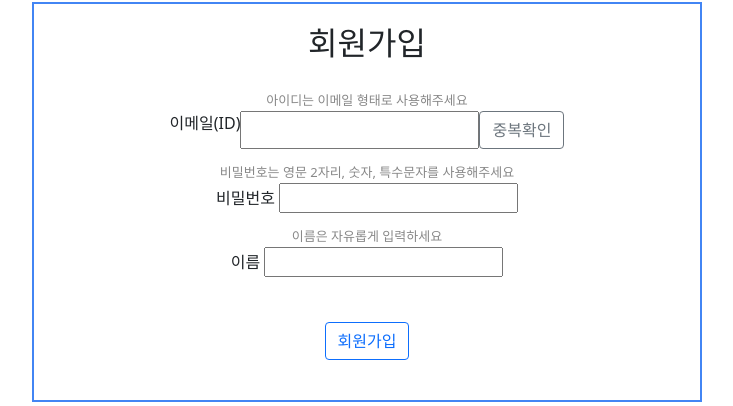
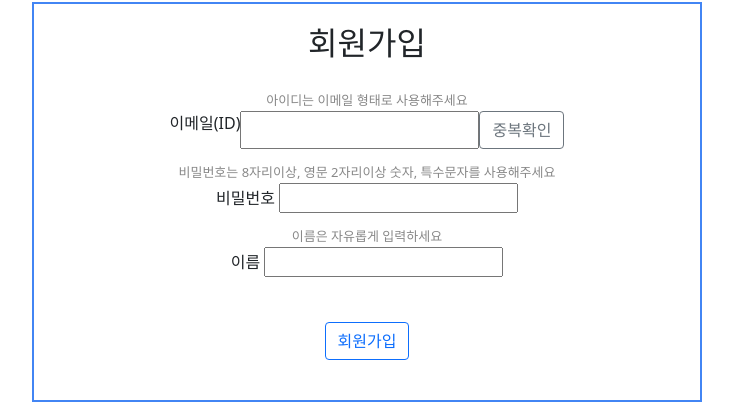
Before and after one commit to J-ungry/petroduce, a Flask app: page /signup in a window 1280 px wide. Shown: the part 198-604 px from the top of the page, without its empty margins (273-1006 px from the left). Run offline with Flask 2, Linux system fonts and the light colour scheme.

Commit message:
최종 수정

```diff
--- a/static/js/boardlist.js
+++ b/static/js/boardlist.js
@@ -55,7 +55,6 @@ $(document).ready(function(){
             body: JSON.stringify(data)
         }).then(res => {
             if(res.status===200){
-                alert("생성 완료 !")
                 location.href = '/boardlist';
             }else if(res.status===400){
                 alert("생성 실패 !")
--- a/static/js/changepassword.js
+++ b/static/js/changepassword.js
@@ -7,7 +7,7 @@ $(document).ready(function(){
         var regExpPw = /(?=.*\d{1,50})(?=.*[~`!@#$%\^&*()-+=]{1,50})(?=.*[a-zA-Z]{2,50}).{8,50}$/;
 
         if(regExpPw.test(newpw.value)==false){
-            alert("비밀번호는 숫자, 특수문자, 영어 2자리 이상을 사용해주세요")
+            alert("비밀번호는 8자리이상, 영문 2자리이상 숫자, 특수문자를 사용해주세요")
         }else{
             data = {
                 pw : newpw.value,
--- a/static/js/content.js
+++ b/static/js/content.js
@@ -114,7 +114,6 @@ $(document).ready(function(){
             body: JSON.stringify(data)
         }).then(res => {
             if(res.status===200){
-                alert("댓글 등록 완료")
                 location.href = `/content/${boardid.value}/${contentId.value}`
             }else if(res.status===400){
                 alert("생성 실패")
--- a/static/js/contentlist.js
+++ b/static/js/contentlist.js
@@ -57,7 +57,6 @@ $(document).ready(function(){
             body: JSON.stringify(data)
         }).then(res => {
             if(res.status===200){
-                alert("게시글 등록 성공!")
                 location.href =`/content/${boardId.value}`
             }else if(res.status===400){
                 alert("생성 실패")
--- a/static/js/login.js
+++ b/static/js/login.js
@@ -19,7 +19,6 @@ $(document).ready(function(){
             body: JSON.stringify(data)
         }).then(res => {
             if (res.status === 200){
-                alert("로그인 완료")
                 location.href = '/boardlist';
             } else{
                 alert("로그인 실패")
--- a/static/js/modify.js
+++ b/static/js/modify.js
@@ -54,7 +54,6 @@ $(document).ready(function(){
             body: JSON.stringify(data)
         }).then(res => {
             if(res.status===200){
-                alert("수정 완료 !")
                 location.href = `/content/${boardid.value}/${contentId.value}`
             }else if(res.status===400){
                 alert("수정 실패 !")
@@ -77,7 +76,7 @@ $(document).ready(function(){
             method:'DELETE'
         }).then(res => {
             if(res.status===200){
-                alert('삭제 성공 !')
+                alert('삭제 완료')
                 location.href=`/content/${boardid.value}`
             }else if(res.status===400){
                 alert('삭제 실패 !')
--- a/static/js/modifyuser.js
+++ b/static/js/modifyuser.js
@@ -40,7 +40,6 @@ $(document).ready(function(){
             body: JSON.stringify(data)
         }).then(res =>{
             if(res.status===200){
-                alert('수정 완료 !')
                 location.href = `/userdetail`
             }else if(res.status===400){
                 alert("수정 실패 !")
--- a/static/js/signup.js
+++ b/static/js/signup.js
@@ -15,7 +15,7 @@ $(document).ready(function(){
         if(exptext.test(email)==false){
             alert("아이디를 이메일 형식으로 작성해주세요")
         } else if(regExpPw.test(inputPw.value)==false){
-            alert("비밀번호는 숫자, 특수문자, 영어 2자리 이상을 사용해주세요")
+            alert("비밀번호는 8자리이상, 영문 2자리이상 숫자, 특수문자를 사용해주세요")
         }else{
             data = {
                 id : inputId.value,
--- a/templates/changepassword.html
+++ b/templates/changepassword.html
@@ -16,7 +16,7 @@
             <h2 class ="title">비밀번호 변경하기</h2>
             <div class="pass-info">
                 <input type="hidden" value={{id}} id="id">
-                <label for="password" class="info">비밀번호는 영문 2자리, 숫자, 특수문자를 사용해주세요</label><br>
+                <label for="password" class="info">비밀번호는 8자리이상, 영문 2자리이상 숫자, 특수문자를 사용해주세요</label><br>
                 <label for="password">새 비밀번호  </label>
                 <input type="text" name="password" id="password"><br>
             </div>
--- a/templates/signup.html
+++ b/templates/signup.html
@@ -26,7 +26,7 @@
 
                 </div>
                 <div class="signup-info">
-                    <label for="password" class="info">비밀번호는 영문 2자리, 숫자, 특수문자를 사용해주세요</label><br>
+                    <label for="password" class="info">비밀번호는 8자리이상, 영문 2자리이상 숫자, 특수문자를 사용해주세요</label><br>
                     <label for="password">비밀번호</label>
                     <input type="password" name="password" id="password"><br>
                 </div>
```
